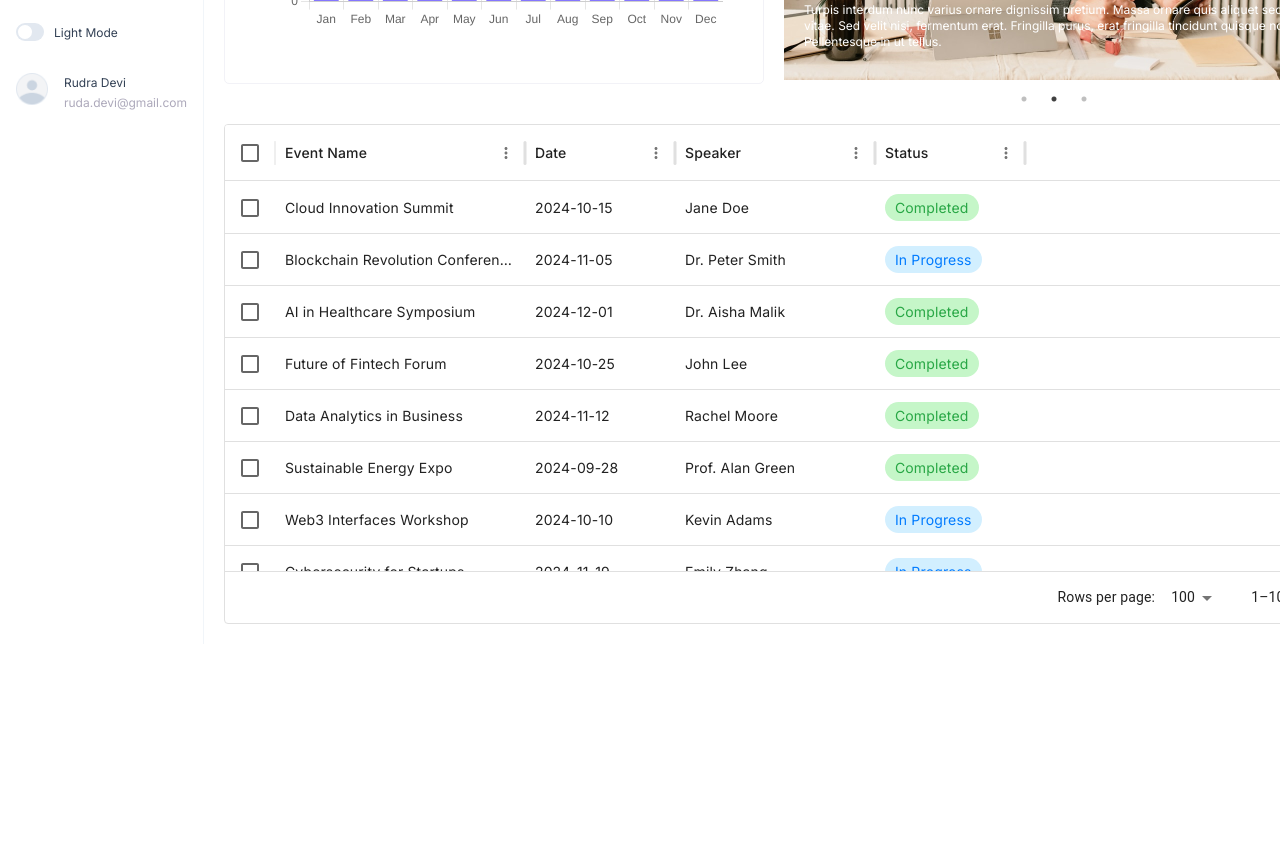
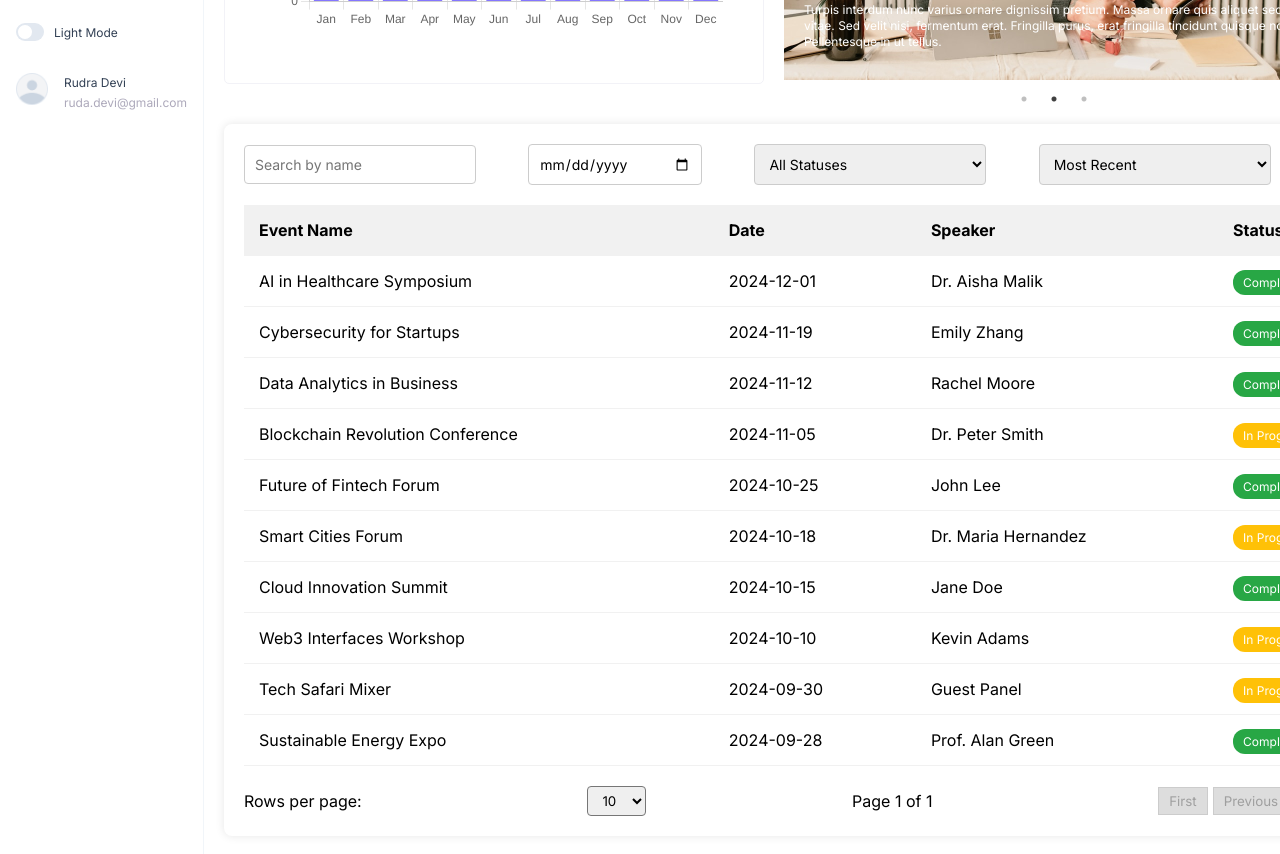
Before and after one commit to Meshach88/events-management, a React (Vite) app: page / in a window 1280 px wide. Shown: the part 480-1334 px from the top of the page. Before the commit the page ends 1124 px from the top, so only its background shows below. Built offline with nearby package versions, Linux system fonts and the light colour scheme.

Commit message:
replaced table

```diff
--- a/src/components/EventsHistory.jsx
+++ b/src/components/EventsHistory.jsx
@@ -1,138 +1,154 @@
-import * as React from "react";
-import { DataGrid } from "@mui/x-data-grid";
-import { Box } from "@mui/material";
-import {MenuItem, TextField} from '@mui/material';
+import React, { useState } from 'react';
+import './EventsTable.css';
 
-// Sample data for the table
-const rows = [
-  {
-    id: 1,
-    eventName: "Cloud Innovation Summit",
-    date: "2024-10-15",
-    speaker: "Jane Doe",
-    status: "Completed",
-  },
-  {
-    id: 2,
-    eventName: "Blockchain Revolution Conference",
-    date: "2024-11-05",
-    speaker: "Dr. Peter Smith",
-    status: "In Progress",
-  },
-  {
-    id: 3,
-    eventName: "AI in Healthcare Symposium",
-    date: "2024-12-01",
-    speaker: "Dr. Aisha Malik",
-    status: "Completed",
-  },
-  {
-    id: 4,
-    eventName: "Future of Fintech Forum",
-    date: "2024-10-25",
-    speaker: "John Lee",
-    status: "Completed",
-  },
-  {
-    id: 5,
-    eventName: "Data Analytics in Business",
-    date: "2024-11-12",
-    speaker: "Rachel Moore",
-    status: "Completed",
-  },
-  {
-    id: 6,
-    eventName: "Sustainable Energy Expo",
-    date: "2024-09-28",
-    speaker: "Prof. Alan Green",
-    status: "Completed",
-  },
-  {
-    id: 7,
-    eventName: "Web3 Interfaces Workshop",
-    date: "2024-10-10",
-    speaker: "Kevin Adams",
-    status: "In Progress",
-  },
-  {
-    id: 8,
-    eventName: "Cybersecurity for Startups",
-    date: "2024-11-19",
-    speaker: "Emily Zhang",
-    status: "In Progress",
-  },
-  {
-    id: 9,
-    eventName: "Smart Cities Forum",
-    date: "2024-10-18",
-    speaker: "Dr. Maria Hernandez",
-    status: "Completed",
-  },
-  {
-    id: 10,
-    eventName: "Tech Safari Mixer",
-    date: "2024-09-30",
-    speaker: "Guest Panel",
-    status: "In Progress",
-  },
+const initialData = [
+  { id: 1, name: 'Cloud Innovation Summit', date: '2024-10-15', speaker: 'Jane Doe', status: 'Completed' },
+  { id: 2, name: 'Blockchain Revolution Conference', date: '2024-11-05', speaker: 'Dr. Peter Smith', status: 'In Progress' },
+  { id: 3, name: 'AI in Healthcare Symposium', date: '2024-12-01', speaker: 'Dr. Aisha Malik', status: 'Completed' },
+  { id: 4, name: 'Future of Fintech Forum', date: '2024-10-25', speaker: 'John Lee', status: 'Completed' },
+  { id: 5, name: 'Data Analytics in Business', date: '2024-11-12', speaker: 'Rachel Moore', status: 'Completed' },
+  { id: 6, name: 'Sustainable Energy Expo', date: '2024-09-28', speaker: 'Prof. Alan Green', status: 'Completed' },
+  { id: 7, name: 'Web3 Interfaces Workshop', date: '2024-10-10', speaker: 'Kevin Adams', status: 'In Progress' },
+  { id: 8, name: 'Cybersecurity for Startups', date: '2024-11-19', speaker: 'Emily Zhang', status: 'Completed' },
+  { id: 9, name: 'Smart Cities Forum', date: '2024-10-18', speaker: 'Dr. Maria Hernandez', status: 'In Progress' },
+  { id: 10, name: 'Tech Safari Mixer', date: '2024-09-30', speaker: 'Guest Panel', status: 'In Progress' }
 ];
 
-// Define the columns
-const columns = [
-  { field: "eventName", headerName: "Event Name", width: 250 },
-  { field: "date", headerName: "Date", width: 150 },
-  { field: "speaker", headerName: "Speaker", width: 200 },
-  {
-    field: "status",
-    headerName: "Status",
-    width: 150,
-    renderCell: (params) => (
-      <span
-        style={{
-          padding: "5px 10px",
-          borderRadius: "15px",
-          backgroundColor: params.value === "Completed" ? "#C5F6C8" : "#D2EFFF",
-          color: params.value === "Completed" ? "#28A745" : "#007BFF",
-        }}
-      >
-        {params.value}
-      </span>
-    ),
-  },
-];
+const EventsTable = () => {
+  const [events, setEvents] = useState(initialData);
+  const [filters, setFilters] = useState({ date: '', status: '', name: '', sort: 'recent' });
+  const [currentPage, setCurrentPage] = useState(1);
+  const [rowsPerPage, setRowsPerPage] = useState(10);
 
-export default function EventsHistory() {
+  const handleInputChange = (e) => {
+    const { name, value } = e.target;
+    setFilters({ ...filters, [name]: value });
+    setCurrentPage(1);  // Reset to the first page when filters are applied
+  };
+
+  const handleRowsPerPageChange = (e) => {
+    setRowsPerPage(Number(e.target.value));
+    setCurrentPage(1);  // Reset to the first page when number of rows per page is changed
+  };
+
+  const exportTable = () => {
+    const csvData = [
+      ['Event Name', 'Date', 'Speaker', 'Status'],
+      ...events.map(event => [event.name, event.date, event.speaker, event.status])
+    ].map(e => e.join(",")).join("\n");
+
+    const blob = new Blob([csvData], { type: 'text/csv' });
+    const url = window.URL.createObjectURL(blob);
+    const a = document.createElement('a');
+    a.setAttribute('hidden', '');
+    a.setAttribute('href', url);
+    a.setAttribute('download', 'events.csv');
+    document.body.appendChild(a);
+    a.click();
+    document.body.removeChild(a);
+  };
+
+  const filteredEvents = events
+    .filter(event =>
+      (filters.name === '' || event.name.toLowerCase().includes(filters.name.toLowerCase())) &&
+      (filters.status === '' || event.status.toLowerCase() === filters.status.toLowerCase()) &&
+      (filters.date === '' || event.date === filters.date)
+    )
+    .sort((a, b) => {
+      if (filters.sort === 'recent') {
+        return new Date(b.date) - new Date(a.date);
+      }
+      return new Date(a.date) - new Date(b.date);
+    });
+
+  // Pagination logic
+  const totalPages = Math.ceil(filteredEvents.length / rowsPerPage);
+  const paginatedEvents = filteredEvents.slice((currentPage - 1) * rowsPerPage, currentPage * rowsPerPage);
+
+  const handlePageChange = (pageNumber) => {
+    setCurrentPage(pageNumber);
+  };
+
   return (
-    <Box sx={{ height: 500, width: "100%" }}>
-      <DataGrid
-        rows={rows}
-        columns={columns}
-        pageSize={5}
-        rowsPerPageOptions={[5, 10, 20]}
-        checkboxSelection
-        disableSelectionOnClick
-        components={{
-          Toolbar: () => (
-            <div style={{ padding: "10px" }}>
-              {/* Add sorting, filtering toolbar here */}
+    <div className="events-table">
+      <div className="filter-row">
+        <input
+          type="text"
+          name="name"
+          placeholder="Search by name"
+          value={filters.name}
+          onChange={handleInputChange}
+        />
+        <input
+          type="date"
+          name="date"
+          value={filters.date}
+          onChange={handleInputChange}
+        />
+        <select name="status" value={filters.status} onChange={handleInputChange}>
+          <option value="">All Statuses</option>
+          <option value="Completed">Completed</option>
+          <option value="In Progress">In Progress</option>
+        </select>
+        <select name="sort" value={filters.sort} onChange={handleInputChange}>
+          <option value="recent">Most Recent</option>
+          <option value="oldest">Oldest</option>
+        </select>
+        <button onClick={exportTable} className="export-btn">Export</button>
+      </div>
 
-              <TextField
-                id="filter-status"
-                select
-                label="Filter by Status"
-                value={statusFilter}
-                onChange={(e) => setStatusFilter(e.target.value)}
-                variant="outlined"
-                size="small"
-              >
-                <MenuItem value="All">All</MenuItem>
-                <MenuItem value="Completed">Completed</MenuItem>
-                <MenuItem value="In Progress">In Progress</MenuItem>
-              </TextField>
-            </div>
-          ),
-        }}
-      />
-    </Box>
+      <table>
+        <thead>
+          <tr>
+            <th>Event Name</th>
+            <th>Date</th>
+            <th>Speaker</th>
+            <th>Status</th>
+          </tr>
+        </thead>
+        <tbody>
+          {paginatedEvents.length > 0 ? (
+            paginatedEvents.map(event => (
+              <tr key={event.id}>
+                <td>{event.name}</td>
+                <td>{event.date}</td>
+                <td>{event.speaker}</td>
+                <td><span className={`status ${event.status.replace(' ', '').toLowerCase()}`}>{event.status}</span></td>
+              </tr>
+            ))
+          ) : (
+            <tr><td colSpan="4">No events found</td></tr>
+          )}
+        </tbody>
+      </table>
+
+      {/* Pagination controls */}
+      <div className="pagination">
+        <span>Rows per page: </span>
+        <select value={rowsPerPage} onChange={handleRowsPerPageChange}>
+          <option value={10}>10</option>
+          <option value={25}>25</option>
+          <option value={50}>50</option>
+        </select>
+
+        <span>{`Page ${currentPage} of ${totalPages}`}</span>
+        <div className="pagination-buttons">
+          <button onClick={() => handlePageChange(1)} disabled={currentPage === 1}>
+            First
+          </button>
+          <button onClick={() => handlePageChange(currentPage - 1)} disabled={currentPage === 1}>
+            Previous
+          </button>
+          <button onClick={() => handlePageChange(currentPage + 1)} disabled={currentPage === totalPages}>
+            Next
+          </button>
+          <button onClick={() => handlePageChange(totalPages)} disabled={currentPage === totalPages}>
+            Last
+          </button>
+        </div>
+      </div>
+    </div>
   );
-}
+};
+
+export default EventsTable;
--- /dev/null
+++ b/src/components/EventsTable.css
@@ -0,0 +1,206 @@
+.events-table {
+    background-color: #fff;
+    padding: 20px;
+    border-radius: 8px;
+    box-shadow: 0 0 10px rgba(0, 0, 0, 0.1);
+    margin-top: 20px;
+  }
+
+  .filter-row {
+    display: flex;
+    justify-content: space-between;
+    align-items: center;
+    margin-bottom: 20px;
+  }
+
+  .filter-row input,
+  .filter-row select {
+    padding: 10px;
+    border: 1px solid #ccc;
+    border-radius: 4px;
+    font-size: 14px;
+    width: 20%;
+  }
+
+  .filter-row input[type="date"] {
+    width: 15%;
+  }
+
+  .filter-row .export-btn {
+    padding: 10px 20px;
+    background-color: #007bff;
+    color: white;
+    border: none;
+    border-radius: 4px;
+    cursor: pointer;
+  }
+
+  .filter-row .export-btn:hover {
+    background-color: #0056b3;
+  }
+
+  table {
+    width: 100%;
+    border-collapse: collapse;
+  }
+
+  th, td {
+    padding: 15px;
+    text-align: left;
+    border-bottom: 1px solid #f1f1f1;
+  }
+
+  th {
+    background-color: #f1f1f1;
+    font-weight: bold;
+  }
+
+  tr:hover {
+    background-color: #f9f9f9;
+  }
+
+  .status {
+    padding: 5px 10px;
+    border-radius: 12px;
+    font-size: 12px;
+    color: #fff;
+  }
+
+  .status.completed {
+    background-color: #28a745;
+  }
+
+  .status.inprogress {
+    background-color: #ffc107;
+  }
+
+  .pagination {
+    display: flex;
+    justify-content: space-between;
+    align-items: center;
+    margin-top: 20px;
+  }
+
+  .pagination span {
+    margin-right: 20px;
+  }
+
+  .pagination select {
+    padding: 5px 10px;
+    border-radius: 4px;
+  }
+
+  .pagination-buttons {
+    display: flex;
+  }
+
+  .pagination-buttons button {
+    padding: 5px 10px;
+    margin-right: 5px;
+    border: 1px solid #ccc;
+    background-color: #f8f8f8;
+    cursor: pointer;
+  }
+
+  .pagination-buttons button:hover {
+    background-color: #e9e9e9;
+  }
+
+  .pagination-buttons button:disabled {
+    cursor: not-allowed;
+    background-color: #ddd;
+  }
+
+  /* Mobile Responsive Styles */
+  @media screen and (max-width: 768px) {
+    .filter-row {
+      flex-wrap: wrap;
+      gap: 10px;
+    }
+
+    .filter-row input,
+    .filter-row select {
+      width: 100%;
+      margin-bottom: 10px;
+    }
+
+    .filter-row .export-btn {
+      width: 100%;
+    }
+
+    table, thead, tbody, th, td, tr {
+      display: block;
+      width: 100%;
+    }
+
+    thead {
+      display: none;
+    }
+
+    tr {
+      margin-bottom: 10px;
+    }
+
+    td {
+      text-align: right;
+      padding-left: 50%;
+      position: relative;
+    }
+
+    td::before {
+      content: attr(data-label);
+      position: absolute;
+      left: 10px;
+      width: calc(50% - 10px);
+      text-align: left;
+      font-weight: bold;
+    }
+
+    .pagination {
+      flex-direction: column;
+      align-items: flex-start;
+    }
+
+    .pagination span {
+      margin-bottom: 10px;
+    }
+
+    .pagination-buttons {
+      margin-bottom: 10px;
+    }
+  }
+
+  @media screen and (max-width: 480px) {
+    .filter-row {
+      flex-direction: column;
+      align-items: stretch;
+    }
+
+    .filter-row input,
+    .filter-row select {
+      width: 100%;
+      margin-bottom: 10px;
+    }
+
+    .filter-row .export-btn {
+      width: 100%;
+    }
+
+    .pagination {
+      flex-direction: column;
+      align-items: stretch;
+    }
+
+    .pagination-buttons {
+      width: 100%;
+    }
+
+    .pagination-buttons button {
+      width: 100%;
+      margin-bottom: 5px;
+    }
+
+    .pagination select {
+      width: 100%;
+    }
+  }
```
Also changed, not shown: src/index.css (+1 -12 lines).
